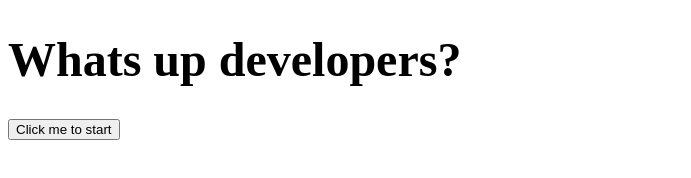
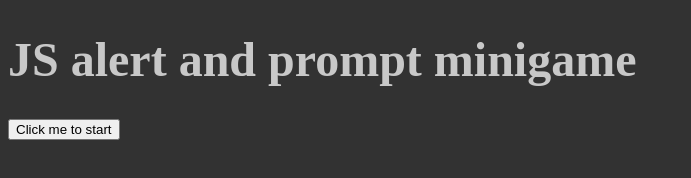
Before and after one commit to glingmedia/js-minigame, a plain HTML site: page index.html in a window 1280 px wide. Shown: the whole page, without its empty margins (0-691 px from the left). Drawn offline with Linux system fonts and the light colour scheme.

Commit message:
minor edit

```diff
--- a/index.html
+++ b/index.html
@@ -8,7 +8,7 @@
 </head>
 <body>
 
-    <h1>Whats up developers?</h1>
+    <h1>JS alert and prompt minigame</h1>
 
     <button onclick="myFunction()">Click me to start</button>
     <script src="script.js"></script>
--- a/script.js
+++ b/script.js
@@ -1 +1,9 @@
+function myFunction() {
+    let
+    if (condition) {
+
+    }
+
+}
+
 console.log()
--- a/style.css
+++ b/style.css
@@ -1,3 +1,8 @@
+body {
+    background: rgb(50, 50, 50);
+}
+
 h1 {
     font-size: 3rem;
+    color: rgb(200, 200, 200);
 }
```
